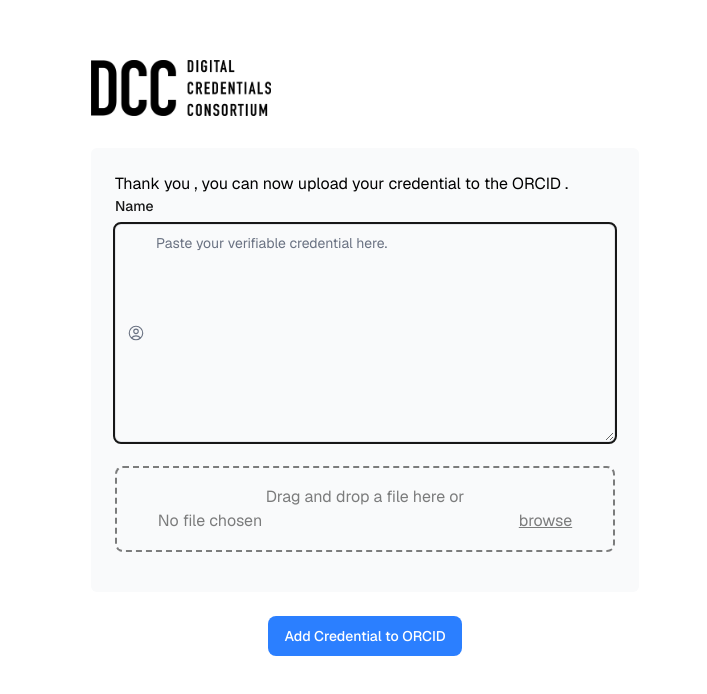
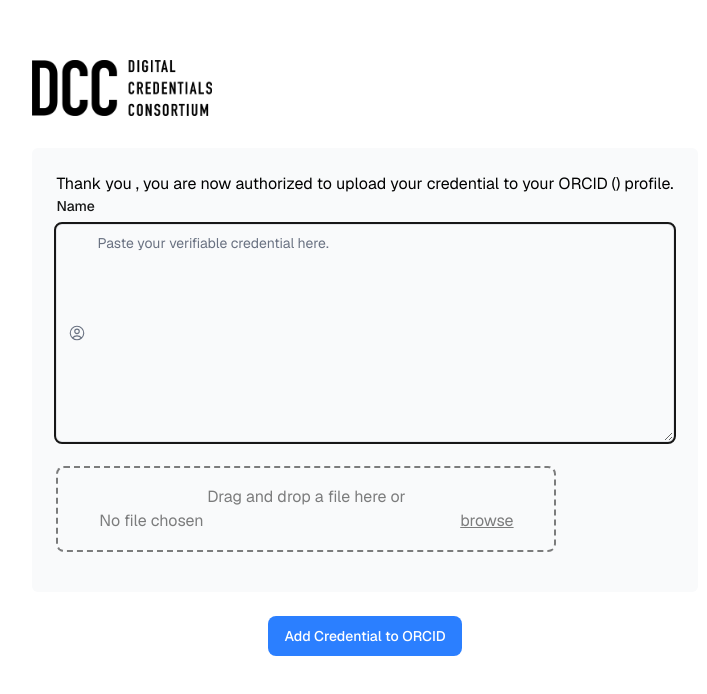
Before and after one commit to digitalcredentials/orcid-poc, a Next.js app: page /upload in a window 1280 px wide. Shown: the part 104-798 px from the top of the page, without its empty margins (275-982 px from the left). Built offline with nearby package versions, Linux system fonts and the light colour scheme.

Commit message:
show text of uploaded json file in text area

```diff
--- a/src/app/lib/handleFileUpload.ts
+++ b/src/app/lib/handleFileUpload.ts
@@ -4,7 +4,7 @@
   reader.onload = (e) => {
     let text = e.target?.result as string ?? '';
     try {
-      setCredential(JSON.parse(text));
+      setCredential(text);
     } catch (e) {
       console.log("couldn't parse json")
       console.log(e)
--- a/src/app/ui/upload-form.tsx
+++ b/src/app/ui/upload-form.tsx
@@ -43,7 +43,7 @@
     <form action={formAction} id="blah">
       <div className="rounded-md bg-gray-50 p-2 md:p-6">
       <div className="text-base text-black">
-      Thank you {name}, you can now upload your credential to the ORCID {orcid}.
+      Thank you {name}, you are now authorized to upload your credential to your ORCID ({orcid}) profile.
       </div>
   {/* Text area into which to paste the credential */}
         <div className="mb-1 md:mb-4">
@@ -58,6 +58,7 @@
                 cols={40}
                 rows={10}
                 placeholder="Paste your verifiable credential here."
+                defaultValue={credential}
                 className="peer block w-full rounded-md border border-gray-200 py-2 pl-10 text-sm outline-2 placeholder:text-gray-500"
                 aria-describedby="vcTest-error"
               />
```
